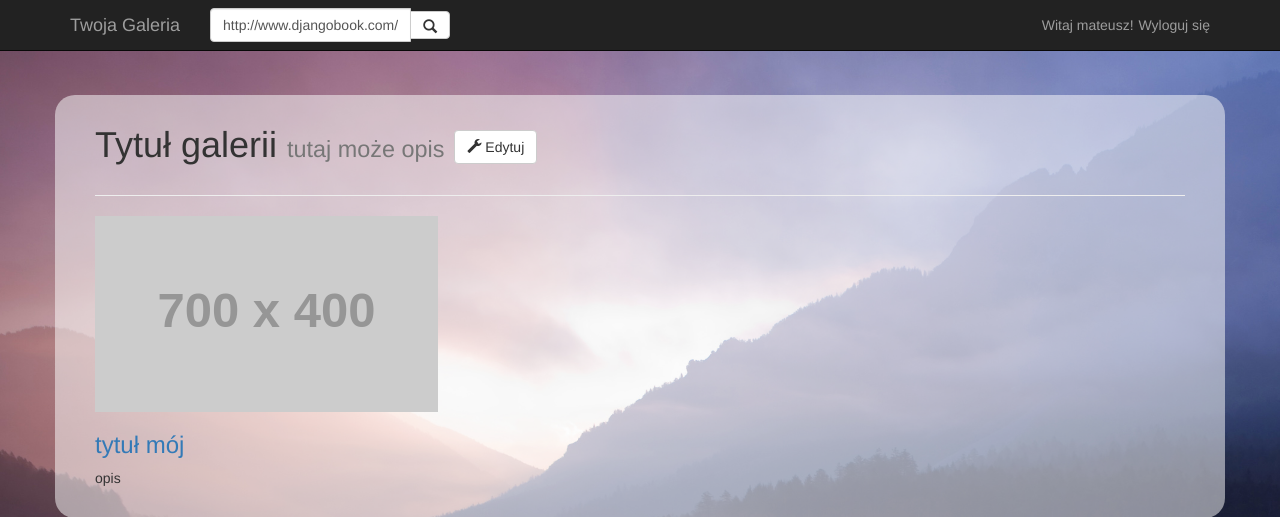
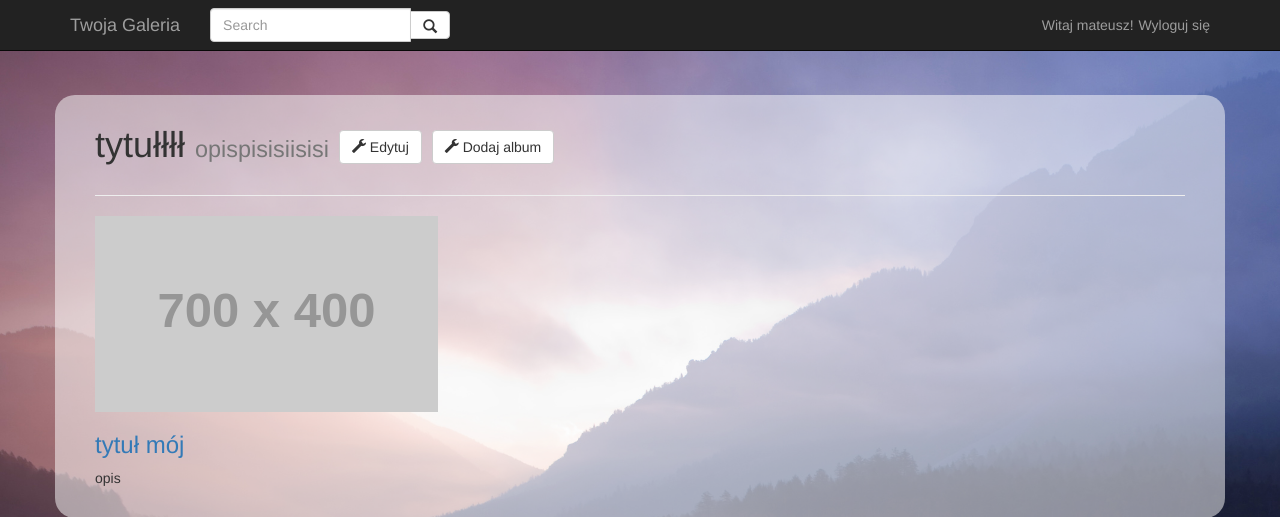
Before and after one commit to DonMat/GaleriaZdjec, a Django app: page /site/albums/1/ in a window 1280 px wide. Shown: the top 517 px of the page. Run offline with Django 3.2, Linux system fonts and the light colour scheme; a user stored in the database is signed in; data comes from the database, SQL or seed files in the repository; grey boxes labelled with a size stand in for pictures from a placeholder-image service; parts of the project's set-up code (start-up, migrations or seed data) failed here and were passed over; some libraries are stand-ins or nearby versions.

Commit message:
tworzenie albumu

```diff
--- a/Galeria/urls.py
+++ b/Galeria/urls.py
@@ -9,7 +9,8 @@ urlpatterns = patterns('',
                        url(r'^register/$', register),
                        url(r'^upload/$', upload_image),
                        url(r'^albums/(?P<user_id>\d+)/$', albums_view),
-                       url(r'^albums/(?P<user_id>\d+)/edit$',  albums_edit_view),
+                       url(r'^albums/(?P<user_id>\d+)/create$', create_album),
+                       url(r'^albums/(?P<user_id>\d+)/edit$', albums_edit_view),
                        url(r'^albums/(?P<user_id>\d+)/(?P<album_id>\d+)$', album_view),
                        url(r'^albums/(?P<user_id>\d+)/(?P<album_id>\d+)/(?P<image_id>\d+)$', image_view)
 )
--- a/Galeria/views.py
+++ b/Galeria/views.py
@@ -22,29 +22,33 @@ def albums_edit_view(request, user_id):
         return HttpResponseRedirect('/site/log_in')
 
     if request.method == 'POST':
+        gallery = GallerySettingsForm(request.POST)
+        if gallery.is_valid():
+            gallery.save()
             return HttpResponseRedirect('/site/albums/' + str(request.user.id))
+        else:
+            return render(request, "albums_edit.html")
+    else:
+        albums = Album.objects.filter(user_id=int(user_id))
+        gallery = GallerySettings.objects.get(id=int(user_id))
+        return render(request, "albums_edit.html" ,{'albums': albums, 'form': gallery})
 
-    albums = [
-        {'title': 'tytuł 1',
-         'description': 'opis 1',
-         'id': '1'},
-        {'title': 'tytuł 2',
-         'description': 'opis 2',
-         'id': '2'},
-        {'title': 'tytuł 3',
-         'description': 'opis 3',
-         'id': '3'},
-        {'title': 'tytuł 4',
-         'description': 'opis 4',
-         'id': '4'}
-    ]
 
-    form = {
-        "title": "mój tytuł galerii",
-        "description": "mój opis galerii"
-    }
+def create_album(request, user_id):
+    if not request.user.is_authenticated():
+        return HttpResponseRedirect('/site/log_in')
 
-    return render(request, "albums_edit.html" ,{'albums': albums, 'form': form})
+    if request.method == 'POST':
+        form = GalleryAlbumForm(request.POST)
+        if form.is_valid():
+            form.save()
+    else:
+        form = GalleryAlbumForm()
+
+    c = {}
+    c.update(csrf(request))
+    c['form'] = form
+    return render(request, 'album_add.html', c)
 
 
 def album_view(request, user_id, album_id):
--- a/templates/albums.html
+++ b/templates/albums.html
@@ -9,11 +9,14 @@
             <div class="row">
                 <div class="col-xs-12">
                     <h1>
-                        Tytuł galerii
-                        <small>tutaj może opis</small>
+                        {{ gallery.title }}
+                        <small>{{ gallery.description }}</small>
                         {% if user.is_authenticated %}
                             <a href="./edit" class="btn btn-default" type="button">
                                 <i class="glyphicon glyphicon-wrench icon-user icon-white"></i> Edytuj
+                            </a>
+                            <a href="./create" class="btn btn-default" type="button">
+                                <i class="glyphicon glyphicon-wrench icon-user icon-white"></i> Dodaj album
                             </a>
                         {% endif %}
                     </h1>
--- a/templates/albums_edit.html
+++ b/templates/albums_edit.html
@@ -11,8 +11,8 @@
                 <div class="row">
                     <div class="col-xs-12">
                         <h1>
-                            <input type="text" value="{{ form.title }}"/>
-                            <small><input type="text" value="{{ form.description }}"/></small>
+                            <input type="text" value="{{ gallery.title }}"/>
+                            <small><input type="text" value="{{ gallery.description }}"/></small>
                             {% if user.is_authenticated %}
                                 <button type="submit" class="btn btn-default">
                                     <i class="glyphicon glyphicon-wrench icon-user icon-white"></i> Zapisz
--- a/templates/base.html
+++ b/templates/base.html
@@ -31,10 +31,9 @@
         </div>
         <div class="collapse navbar-collapse" id="bs-example-navbar-collapse-1">
             <div class="nav col-sm-3 col-md-3 ">
-                <form class="navbar-form" action="/site/search/" method="get">
+                <form class="navbar-form" action="/site/search" method="get">
                     <div class="input-group">
-                        <input type="text" class="form-control" placeholder="Search" value="http://www.djangobook.com/en/2.0/chapter07.html" name="q">
-
+                        <input type="text" class="form-control" placeholder="Search" value="" name="q">
                         <div class="input-group-btn">
                             <button class="btn btn-default" type="submit"><i class="glyphicon glyphicon-search"></i>
                             </button>
--- a/templates/log_in.html
+++ b/templates/log_in.html
@@ -10,7 +10,7 @@
                 <h1>Witaj!
                     <small>Zaloguj się aby kontynuować.</small>
                 </h1>
-                 <hr>
+                <hr>
             </div>
             <form action="/site/auth/" method="post">
                 {% csrf_token %}
```
Also changed, not shown: templates/album_add.html (+4 -4 lines).
